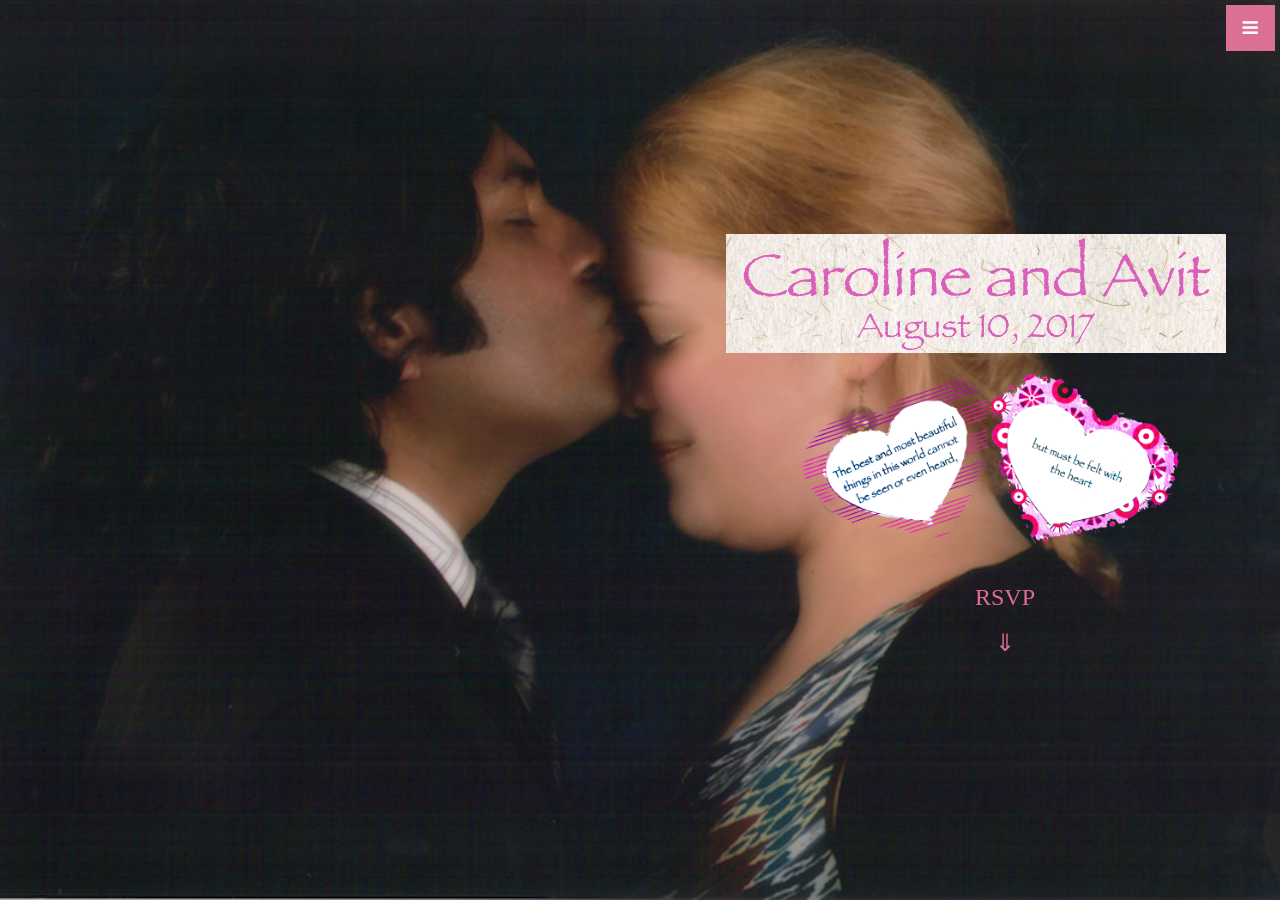
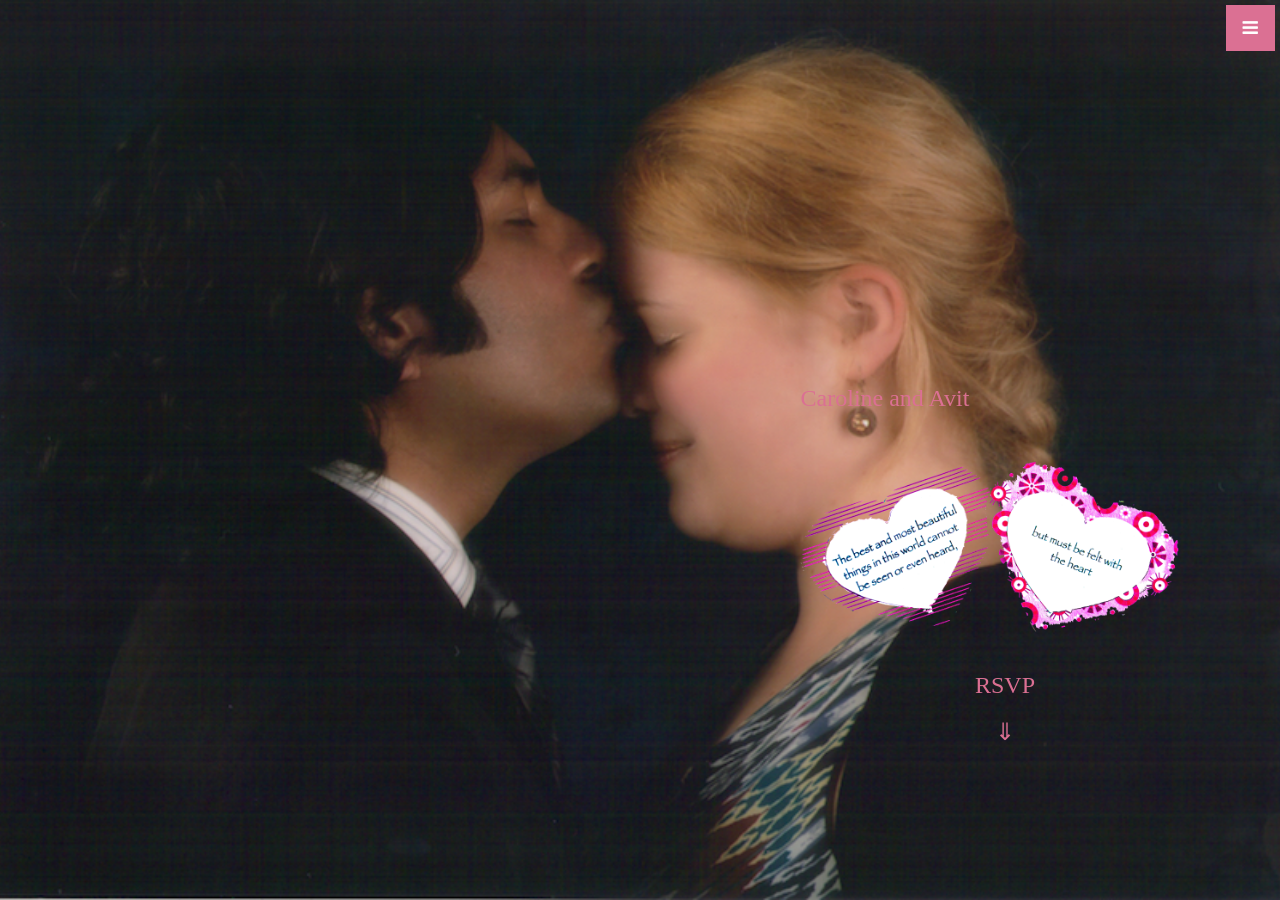
Before and after one commit to MonchiLin/carowedavit.github.io, a Jekyll site: the page built from index.html, in a window 1280 px wide and 900 px high. Built offline with Jekyll 4.4.1, drawn with Linux system fonts in a browser that asks for light colours.

Commit message:
header updated

```diff
--- a/_includes/header.html
+++ b/_includes/header.html
@@ -1,6 +1,6 @@
 <header id="top" class="header">
   <div class="text-vertical-center">
-   <img src="img/qh.jpg" alt="Wedding quotes" style="width:500px; margin-left: 13em;">
+   <h3 style="margin-top: 10em;">Caroline and Avit</h3>
    <br>
    <br>
    <img src="img/qh.gif" alt="Wedding quotes" style="width:380px; margin-left: 50em;">
```
